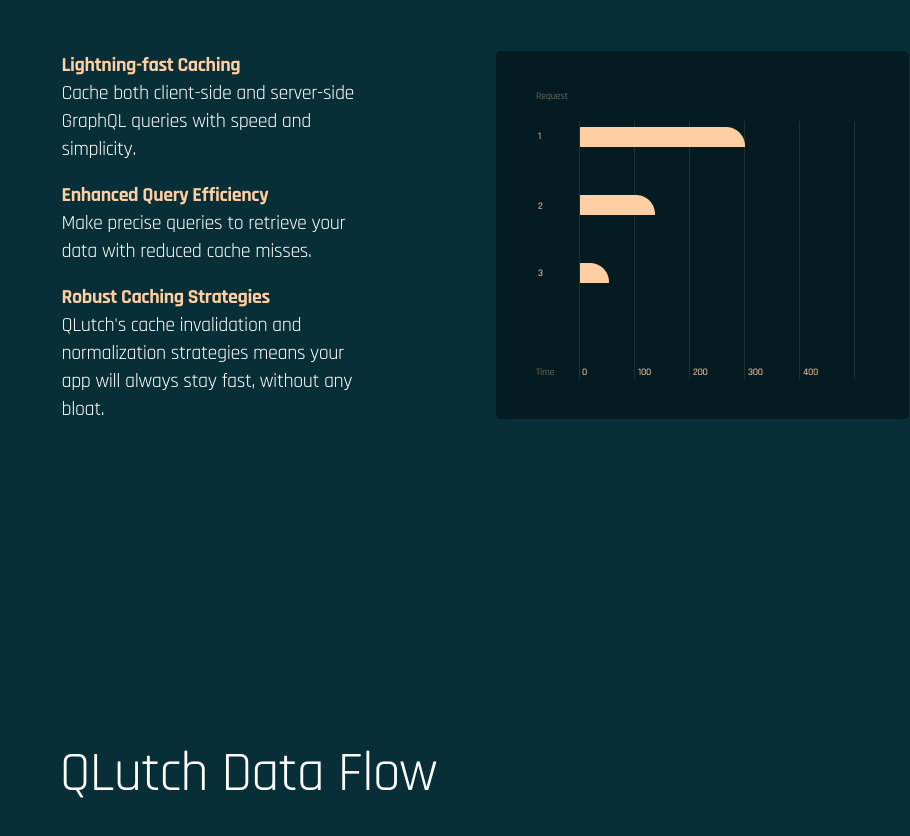
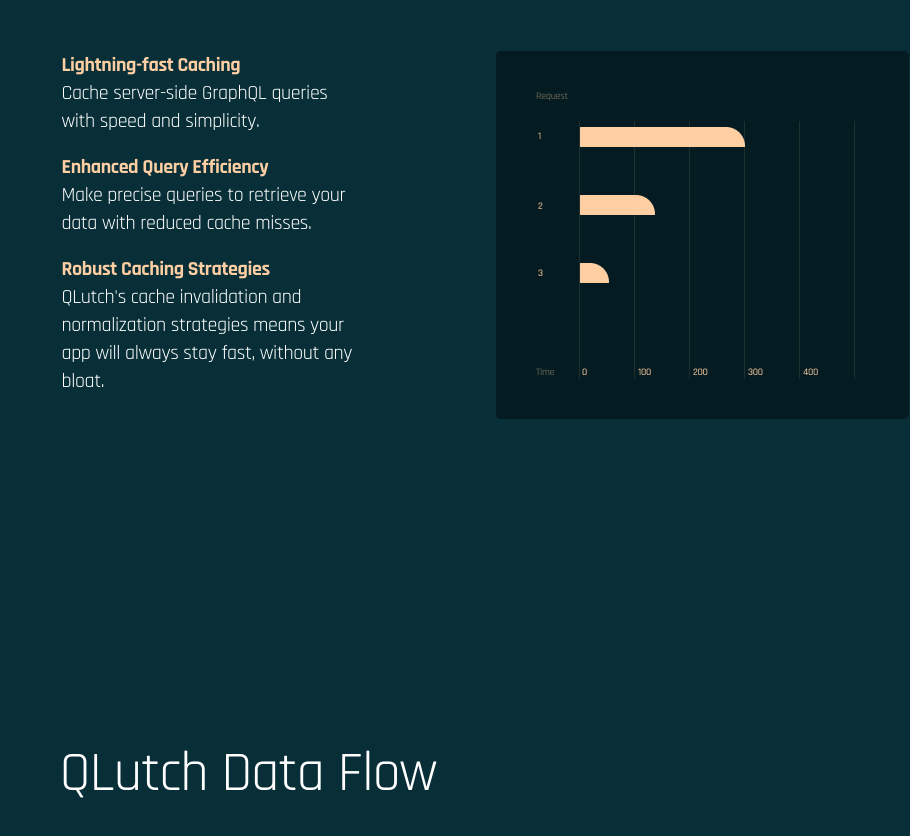
Before and after one commit to Reneeto/Qlutch2, a website: page src/client/index.html in a window 1280 px wide. Shown: the part 1141-1977 px from the top of the page, without its empty margins (370-1280 px from the left). Drawn offline with Linux system fonts and the light colour scheme; files that its build step writes are made by us from their sources; files whose address does not match are found by name.

Commit message:
Updated text

```diff
--- a/src/client/index.html
+++ b/src/client/index.html
@@ -40,7 +40,7 @@
         <div class="feature-main">
             <div class="feature-articles">
                 <span class="header">Lightning-fast Caching</span><br>
-                <span class="paragraph">Cache both client-side and server-side GraphQL queries with speed and simplicity.</span><br><br>
+                <span class="paragraph">Cache server-side GraphQL queries with speed and simplicity.</span><br><br>
                 <span class="header">Enhanced Query Efficiency</span><br>
                 <span class="paragraph">Make precise queries to retrieve your data with reduced cache misses.</span><br><br>
                 <span class="header">Robust Caching Strategies</span><br>
```
